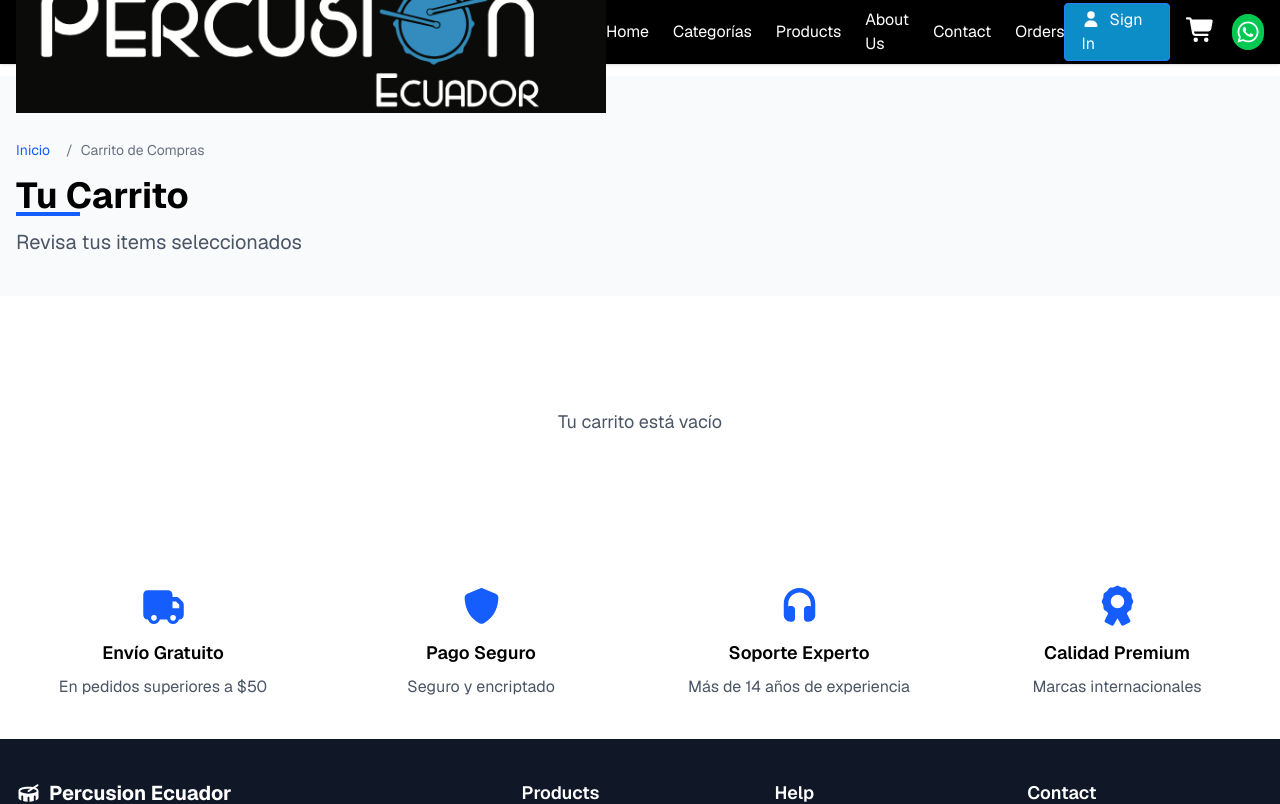
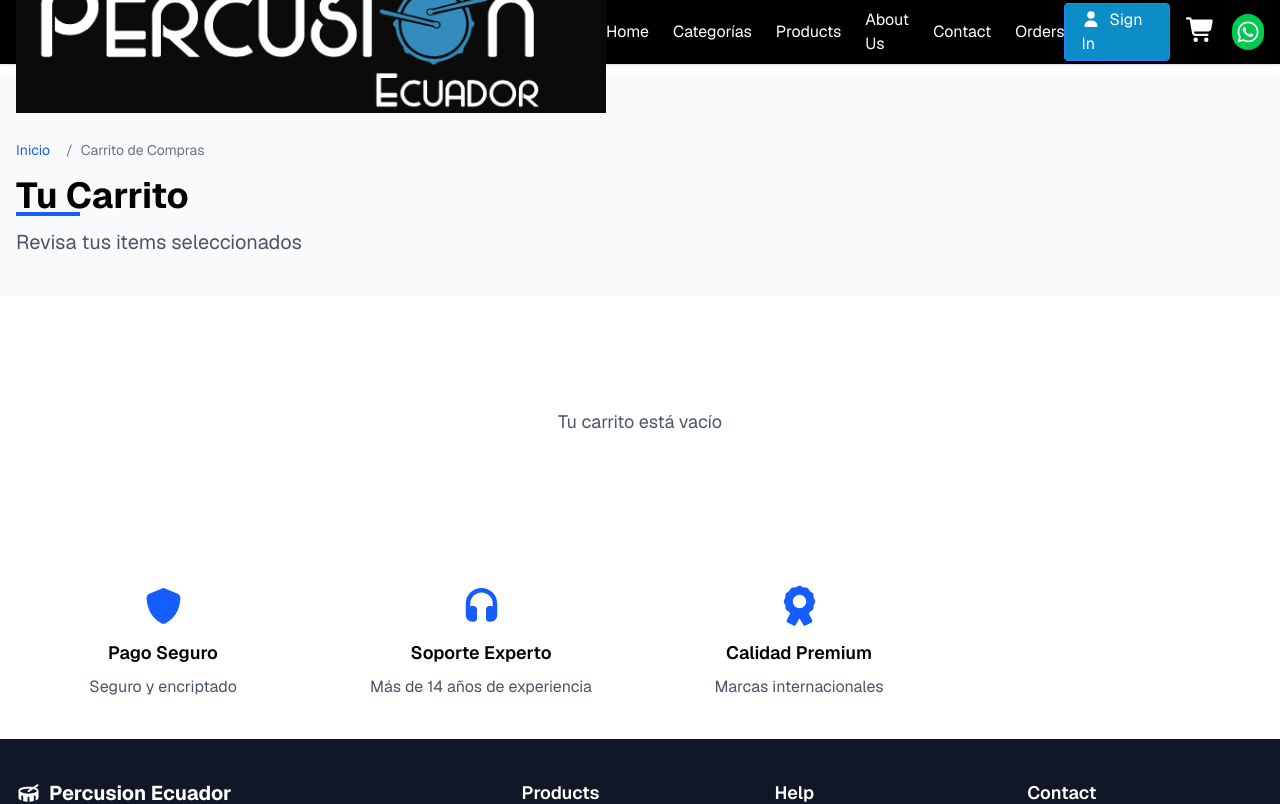
Before and after one commit to josedsegurav/PercusionEcuador, a Next.js app: page /cart in a window 1280 px wide. Shown: the top 804 px of the page. Built offline with nearby package versions, Linux system fonts and the light colour scheme; no server answers; the database is empty.

Commit message:
updated shipping div must not be in cart page

```diff
--- a/app/cart/page.tsx
+++ b/app/cart/page.tsx
@@ -82,13 +82,13 @@ export default function CartPage() {
       <section className="py-10 bg-white">
         <div className="container mx-auto px-4">
           <div className="grid grid-cols-1 md:grid-cols-2 lg:grid-cols-4 gap-6 text-center">
-            <div className="trust-badge">
+            {/* <div className="trust-badge">
               <div className="mb-3">
                 <FontAwesomeIcon icon={faTruck} className="w-10 h-10 text-blue-600 mx-auto text-4xl" />
               </div>
               <h5 className="font-semibold text-lg mb-2">Envío Gratuito</h5>
               <p className="text-gray-600 mb-0">En pedidos superiores a $50</p>
-            </div>
+            </div> */}
 
             <div className="trust-badge">
               <div className="mb-3">
```
